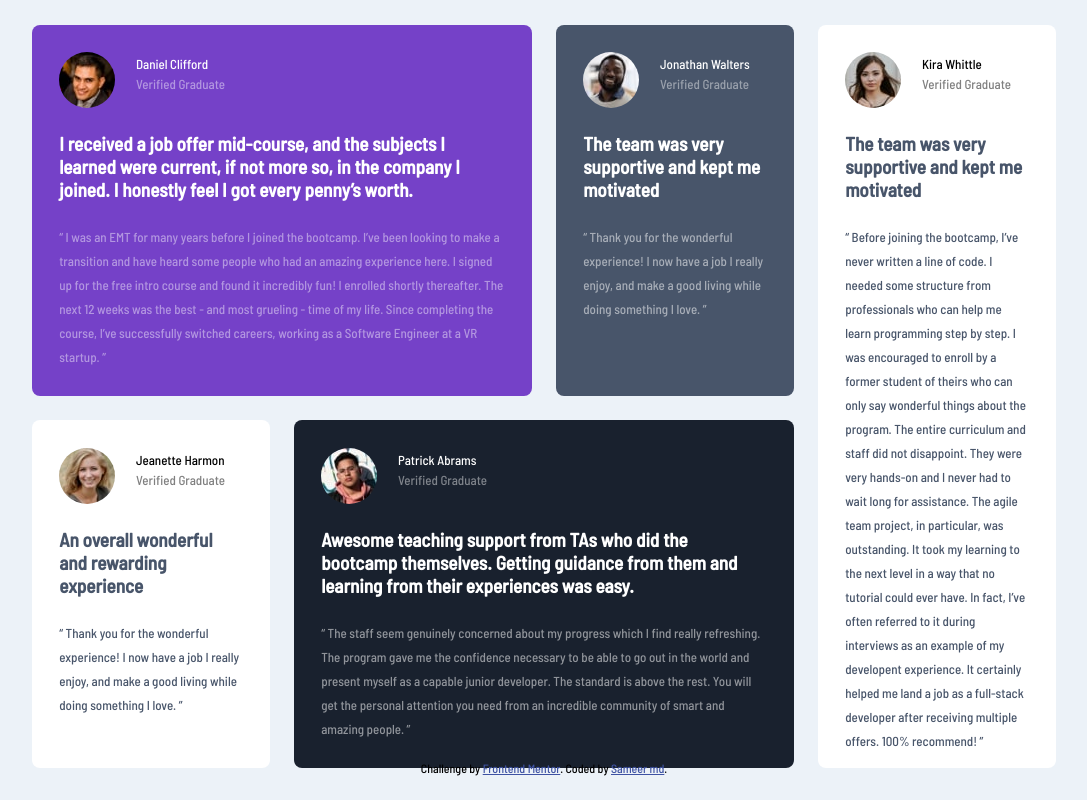
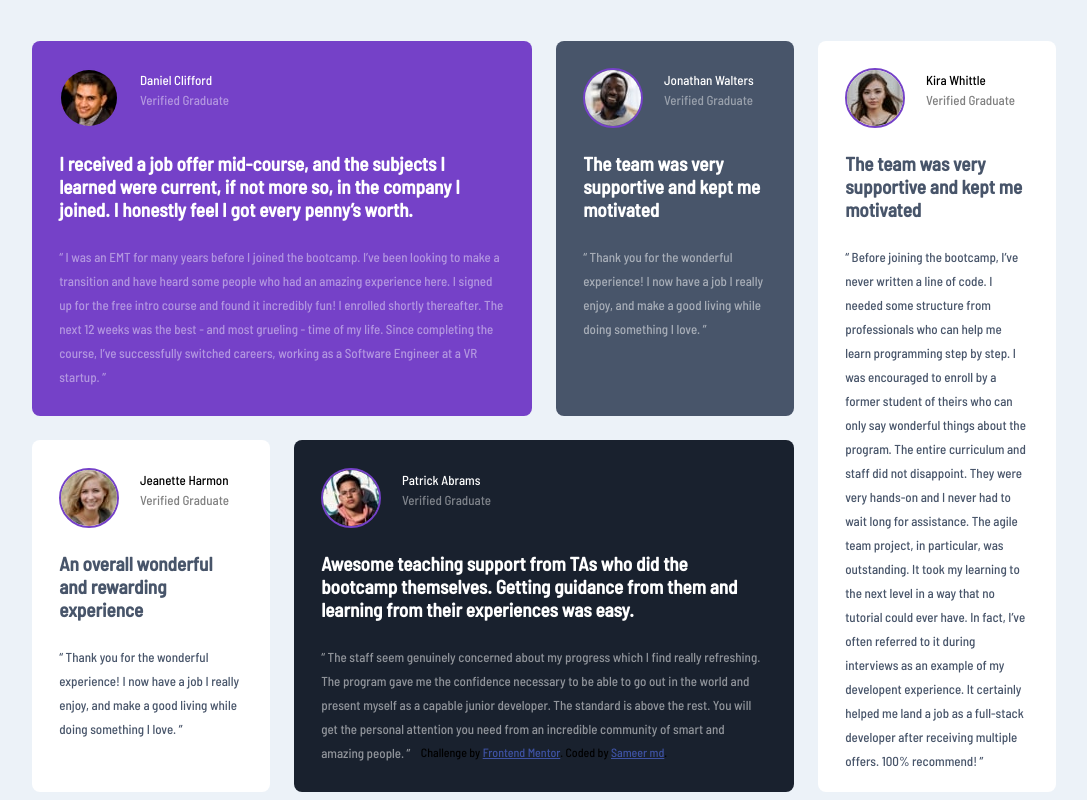
Before and after one commit to Sameermd16/Testimonials-Grid_Section, a plain HTML site: page index.html in a window 1280 px wide. Shown: the whole page, without its empty margins (96-1183 px from the left). Drawn offline with Linux system fonts and the light colour scheme.

Commit message:
minor changes

```diff
--- a/index.html
+++ b/index.html
@@ -58,9 +58,8 @@
         <div class="flex-item">
           <img
             src="images/image-patrick.jpg"
-            class="img patrick-img"
-            alt="patrick-img"
-          />
+            class="img"
+            alt="patrick-img"/>
           <div>
             <p>Patrick Abrams</p>
             <span>Verified Graduate</span>
--- a/style.css
+++ b/style.css
@@ -14,7 +14,7 @@ body{
 .attribution {
   font-size: 12px;
   text-align: center;
-  margin-top: 1rem;
+  margin-top: 4rem;
 }
 .attribution a {
   color: hsl(228, 45%, 44%);
@@ -30,7 +30,7 @@ body {
   display: grid;
   grid-gap: 1.5rem;
   width: 80%;
-  height: 90vh;
+  height: 80vh;
   /* border: 1px solid red; */
   margin: 0 auto;
   /* justify-content: center; */
@@ -74,6 +74,7 @@ body {
 /*common styles*/
 .img{
   border-radius: 50%;
+  border: 2px hsl(263, 55%, 52%) solid;
 }
 .flex-item{
   display: flex;
```
